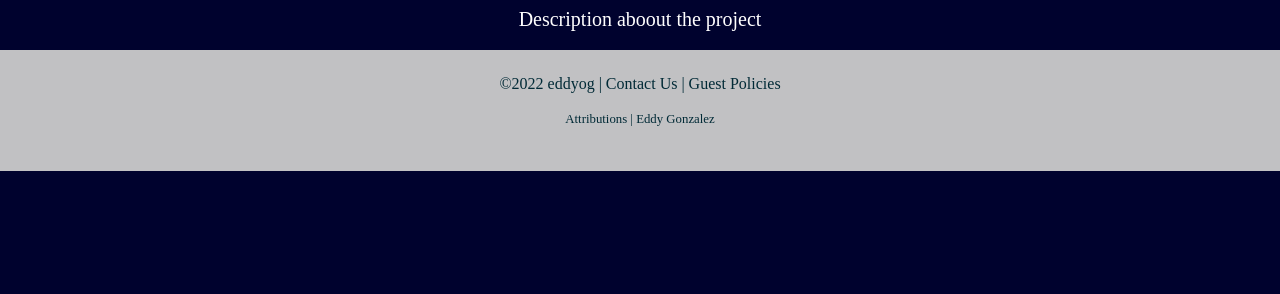
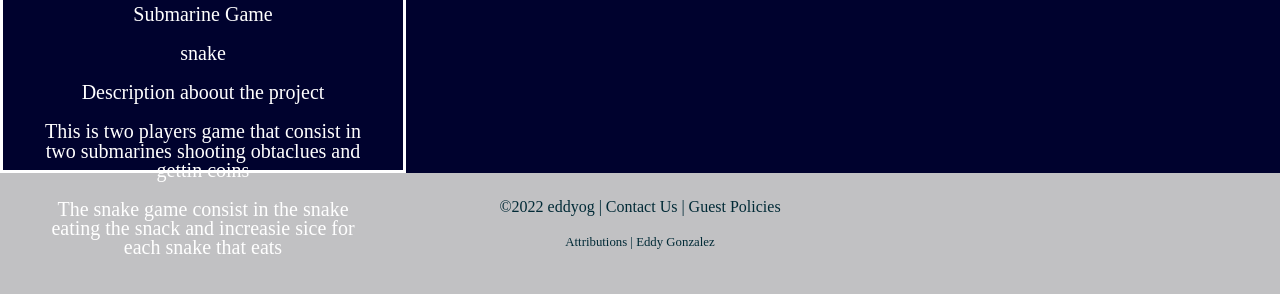
Before and after one commit to eddyog/eddyog.github.io, a plain HTML site: page languages/languages.html in a window 1280 px wide. Shown: the part 700-994 px from the top of the page. Before the commit the page ends 871 px from the top, so only its background shows below. Drawn offline with nearby package versions, Linux system fonts and the light colour scheme.

Commit message:
update langauges

```diff
--- a/json-files/python.json
+++ b/json-files/python.json
@@ -1,9 +1,13 @@
 {
-    "Languages": [{
-        "imageSrc": "../languages/python-images/submarine.jpg",
-        "imageAlt": "A Picture of the submarine Game ",
+    "Python": [{
         "name": "Submarine Game",
-        "description": "A two players game that consist of submarine shooting obstacles and getting coins"
+        "description": "This is two players game that consist in two submarines shooting obtaclues and gettin coins"
+      },
+
+      {
+        "name": "snake",
+        "description": "The snake game consist in the snake eating the snack and increasie sice for each snake that eats"
+
       }
 
     ]
--- a/languages/languages.html
+++ b/languages/languages.html
@@ -37,16 +37,15 @@
     </nav>
     <main class="fade">
 
+        <div id="product-card-template">
 
         <h1 id="languageTitle" name="languageTitle" >Title</h1>
 
-
-
         <img id="project-image" src="" alt="Project Image ">
-        <h3 id="projectName"> Project Name</h3>
+        <p id="projectName"> Project Name</p>
         <p id="description">Description aboout the project</p>
 
-
+    </div>
 
 
     </main>
--- a/languages/languages.js
+++ b/languages/languages.js
@@ -23,7 +23,7 @@ function languages(language){
 
             break;
 
-        case 'c':
+        case 'c++':
             titleElement.innerHTML = 'C++';
             break;
 
--- a/languages/read-json.js
+++ b/languages/read-json.js
@@ -1,30 +1,49 @@
 
-var requestURL = "https://github.com/eddyog/eddyog.github.io/blob/main/json-files/python.json"
+
+
+var requestURL = "../json-files/python.json"
 var request = new XMLHttpRequest();
+
 
 request.open('GET', requestURL);
 request.responseType = 'json';
 request.send();
-request.load = function() {
+request.onload = function() {
     var languageData = request.response;
     readLanguage(languageData);
+
 }
 
 
+
+
 function readLanguage(jsonObj){
-    var languages = jsonObj['Languages']
+
+    var languages = jsonObj['Python']
     var i = 0;
 
-    for (i = 0; i < languages.length ; i ++) {
+    var name = languages.name;
+    document.getElementById("projectName").innerHTML = name;
 
-        var image = "<src='" + languages[i].imageSrc + "' alt='" + languages[i].imageAlt + "'>";
-        document.getElementById("project-image").innerHTML = image;
+     for (i = 0; i < languages.length ; i ++) {
 
-        var name = languages[i].name;
-        document.getElementById("projectName").innerHTML = name;
+    //     var image = "<src='" + languages[i].imageSrc + "' alt='" + languages[i].imageAlt + "'>";
+    //     document.getElementById("project-image").innerHTML = image;
 
-        var description = languages[i].description;
-        document.getElementById("description").innerHTML = description;
+    // const cards = document.getElementById("card");
+    // let listCard = document.createElement("div");
+    // listCard.textContent = "";
+    // cards.appendChild(listCard);
+
+    const nameList = document.getElementById("projectName");
+    let listNames = document.createElement('p');
+    listNames.textContent = languages[i].name;
+    nameList.appendChild(listNames);
+
+    const descriptionList = document.getElementById("description");
+    let listDescription = document.createElement('p');
+    listDescription.textContent = languages[i].description;
+    descriptionList.appendChild(listDescription);
 
     }
 }
--- a/style/style.css
+++ b/style/style.css
@@ -1080,3 +1080,9 @@
        margin: 50px;
 
    }
+
+   #product-card-template {
+       max-width: 400px;
+       max-height: 400px;
+       border: solid white;
+   }
```
